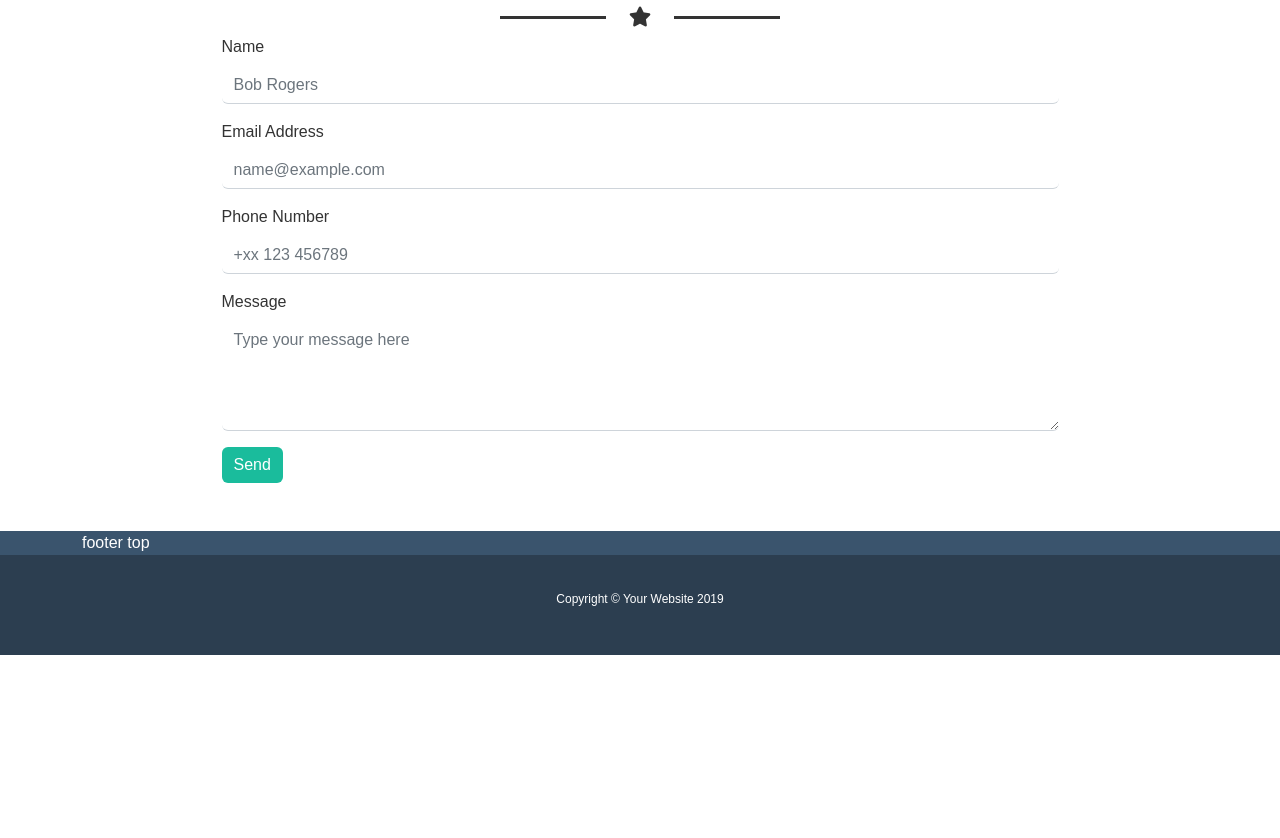
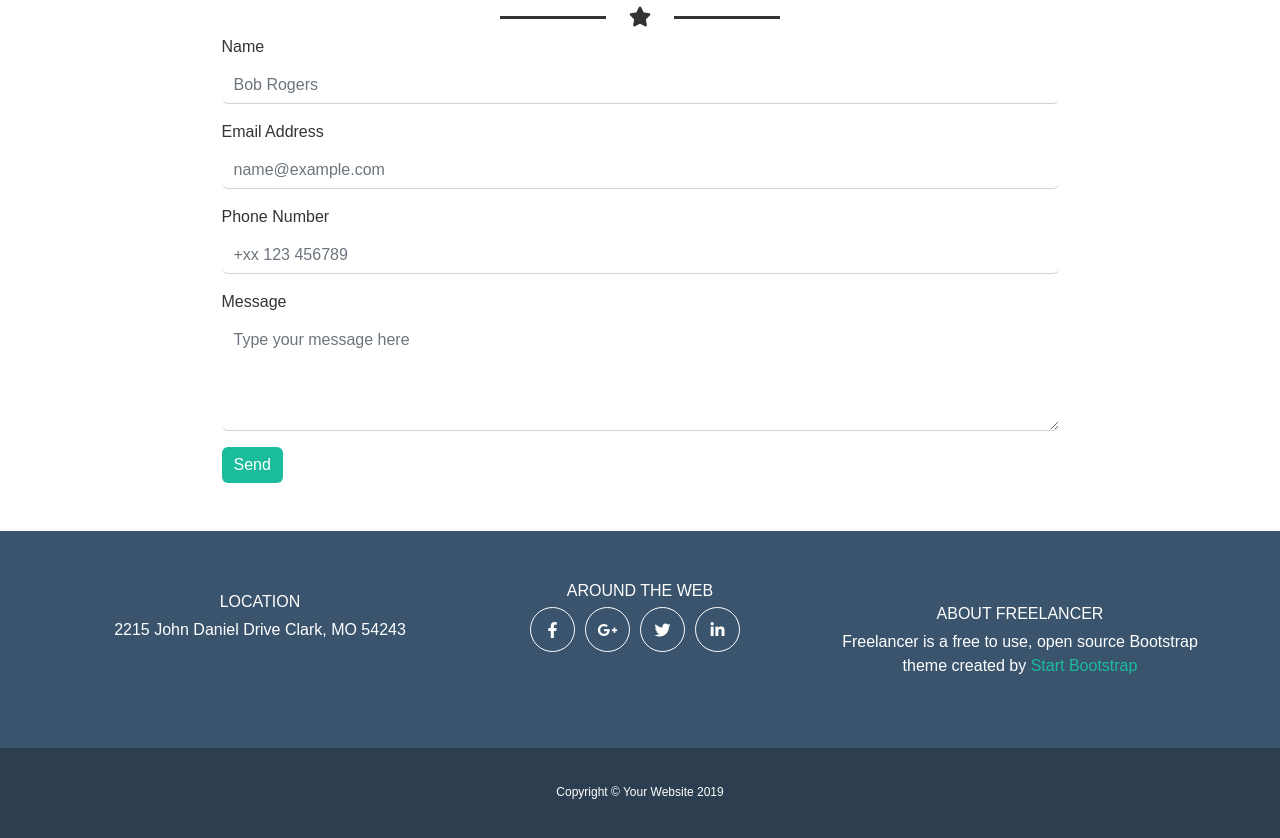
Before and after one commit to ValentinaZussino/html-css-bootstrap-freelancer, a plain HTML site: page index.html in a window 1280 px wide. Shown: the part 1742-2580 px from the top of the page. Before the commit the page ends 2397 px from the top, so only its background shows below. Drawn offline with nearby package versions, Linux system fonts and the light colour scheme.

Commit message:
footer top ok

```diff
--- a/css/style.css
+++ b/css/style.css
@@ -16,6 +16,7 @@ body {
 .vz_bg-green { background-color: var(--green);}
 .vz_bg-bluegray {background-color: var(--bluegray);}
 .vz_txt-black {color: var(--black);}
+.vz_txt-green { color: var(--green);}
 /* HEADER */
 header {
     width: 100%;
@@ -67,6 +68,19 @@ header {
 }
 .vz_overlay:hover:after { opacity: 1;}
 /* FOOTER */
+#foot-top .vz_social {
+    width: 45px;
+    height: 45px;
+    border: 1px solid var(--white);
+    border-radius: 50%;
+    line-height: 45px;
+    margin-right: 10px;
+}
+#foot-top .vz_social a {
+    color: var(--white);
+}
+#foot-top .stboot-hover:hover { text-decoration: underline!important;
+color: var(--green);}
 #foot-bottom {
     height: 100px;
     font-size: 12px;
--- a/index.html
+++ b/index.html
@@ -141,9 +141,31 @@
     </main>
     <!-- footer -->
     <footer>
+        <!-- footer top -->
         <div id="foot-top" class="vz_bg-bluegray">
-            <div class="container-md">footer top</div>
+            <div class="container-md py-5">
+                <div class="row align-items-center justify-content-center text-center">
+                    <div class="col-12 col-md-4">
+                        <div class="text-uppercase pb-1">location</div>
+                        <div class="text-capitalize pb-5">2215 john daniel drive clark, <span class="text-uppercase">mo 54243</span></div>
+                    </div>
+                    <div class="col-12 col-md-4">
+                        <div class="text-uppercase pb-1">around the web</div>
+                        <div class="d-flex justify-content-center pb-5">
+                            <div class="vz_social"><a href=""><i class="fab fa-fw fa-facebook-f"></i></a></div>
+                            <div class="vz_social"><a href=""><i class="fab fa-google-plus-g"></i></a></div>
+                            <div class="vz_social"><a href=""><i class="fab fa-twitter"></i></a></div>
+                            <div class="vz_social"><a href=""><i class="fa-brands fa-linkedin-in"></i></a></div>
+                        </div>
+                    </div>
+                    <div class="col-12 col-md-4">
+                        <div class="text-uppercase pb-1">about freelancer</div>
+                        <div>Freelancer is a free to use, open source Bootstrap theme created by <a href="#" class="vz_txt-green text-decoration-none stboot-hover">Start Bootstrap</a></div>
+                    </div>
+                </div>
+            </div>
         </div>
+        <!-- footer bottom -->
         <div id="foot-bottom" class="vz_bg-deepblue text-center"><span>Copyright &copy; Your Website 2019</span></div>
     </footer>
 </body>
```
